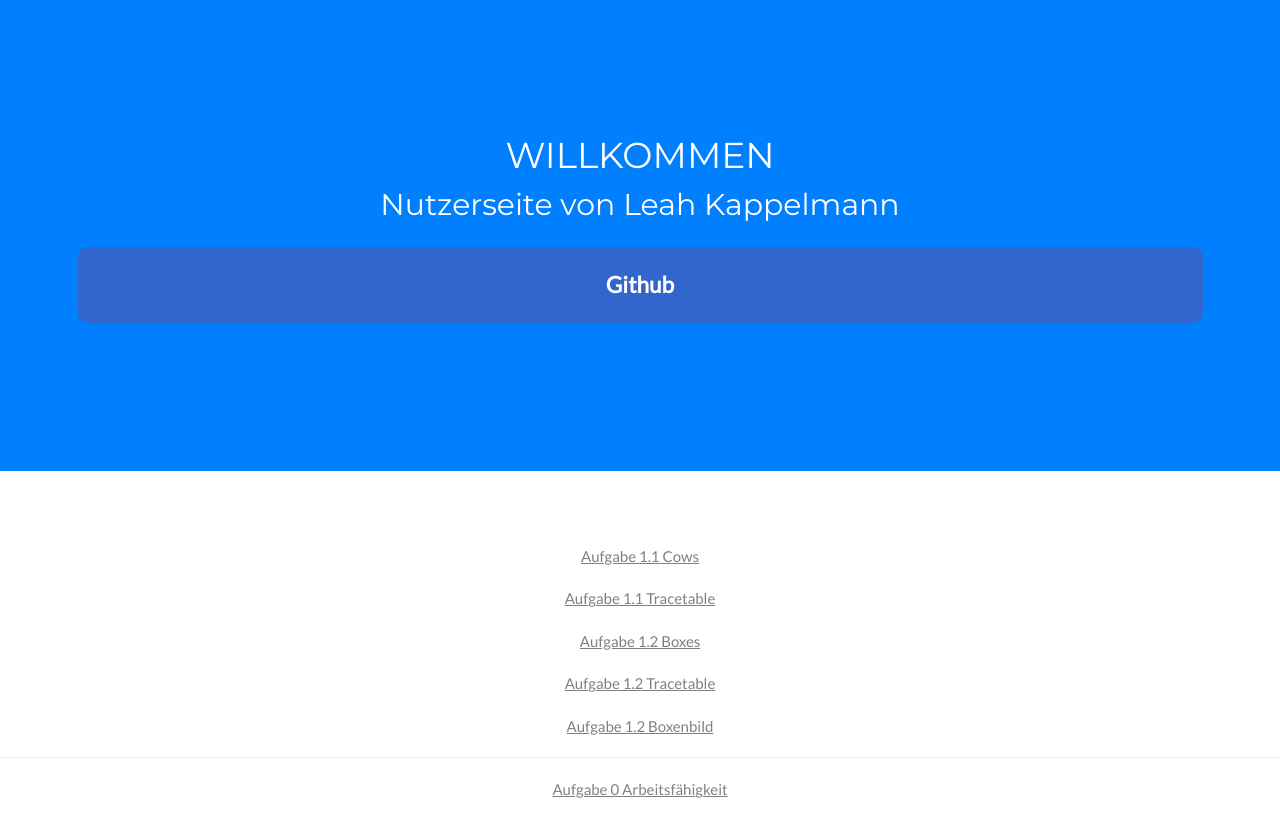
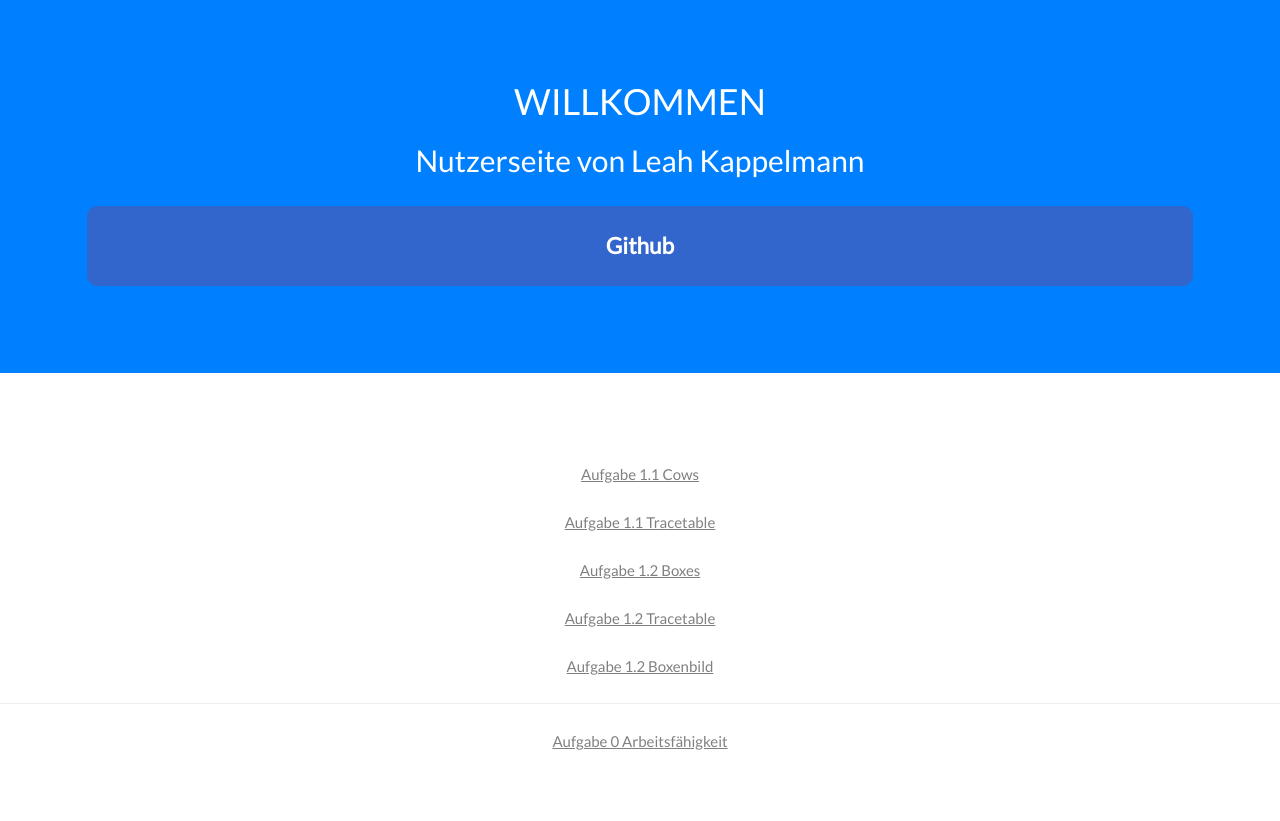
Before and after one commit to Leah1995/leah1995.github.io, a plain HTML site: page index.html in a window 1280 px wide. After the commit the page ends 800 px from the top, so only its background shows below. Drawn offline with nearby package versions, Linux system fonts and the light colour scheme.

Commit message:
style changes

```diff
--- a/index.css
+++ b/index.css
@@ -1,25 +1,19 @@
 body, h1, h2, h3, h4, h5, h6 {
 	font-family: "Lato", sans-serif;
-	font-color: white;
+	color: white;
 	text-align: center;
 }
 
-h1, h2 {
-	font-family: "Montserrat", sans-serif;
-	color: white;
-	padding: large;
-	margin: auto;
-}
-
 div {
-	margin: 20px;
+	margin: 2%;
 	color: #808080;
 
 }
 
 input.MyButton {
-	width: 50em;
-	padding: 20px;
+	text-align: center;
+	width: 100%;
+	padding: 2%;
 	cursor: pointer;
 	font-weight: bold;
 	font-size: 150%;
@@ -36,7 +30,8 @@ input.MyButton:hover {
 
 header {
 	background: #0080ff;
-	padding: 128px 16px;
+/* 	padding: 128px 16px; */
+	padding: 5%;
 	position: center;
 	margin: auto;
 }
```
